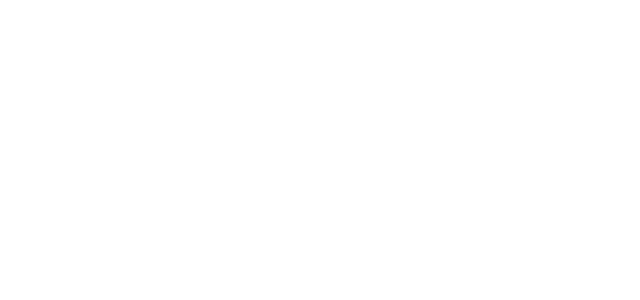
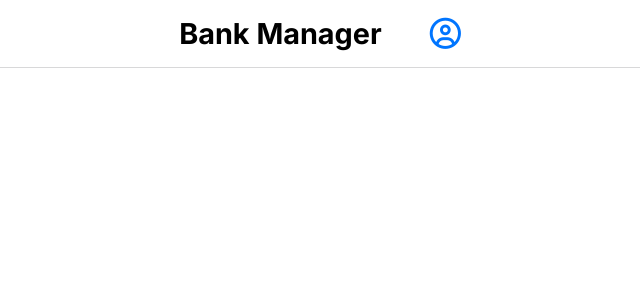
Before and after one commit to hadiashah01/bank-account-manager, a React (Vite) app: page / in a window 1280 px wide. Shown: the top 300 px of the page, without its empty margins (320-960 px from the left). Built offline with nearby package versions, Linux system fonts and the light colour scheme.

Commit message:
Add Header component and add styling and import it into main.jsx + remove  App component

```diff
--- a/src/App.jsx
+++ /dev/null
@@ -1,13 +0,0 @@
-import { useState } from 'react'
-import './App.css'
-
-function App() {
-  const [count, setCount] = useState(0)
-
-  return (
-    <>
-    </>
-  )
-}
-
-export default App
--- /dev/null
+++ b/src/components/Header/Header.css
@@ -0,0 +1,26 @@
+@import url("https://cdnjs.cloudflare.com/ajax/libs/font-awesome/6.5.1/css/all.min.css");
+@import url("https://fonts.googleapis.com/css2?family=Inter:wght@300;400;500;600;700&display=swap");
+
+.fa-regular {
+  color: #0075ff;
+  font-size: 1.95rem;
+}
+.header {
+   font-family:
+    "Inter",
+    -apple-system,
+    BlinkMacSystemFont,
+    "Segoe UI",
+    Roboto,
+    sans-serif;
+  -webkit-font-smoothing: antialiased;
+  padding-block: 1rem;
+  display: flex;
+  align-items: center;
+  justify-content: center;
+  gap: 3rem;
+  border-bottom: 1px solid rgba(157, 158, 160,0.4);
+}
+h1 {
+    font-size: 1.8rem
+}
--- /dev/null
+++ b/src/components/Header/Header.jsx
@@ -0,0 +1,9 @@
+import "./Header.css";
+export default function Header() {
+  return (
+    <div className="header">
+      <h1>Bank Manager</h1>
+      <i className="fa-regular fa-circle-user"></i>
+    </div>
+  );
+}
--- a/src/index.css
+++ b/src/index.css
@@ -0,0 +1,5 @@
+* {
+  padding: 0;
+  margin: 0;
+  box-sizing: border-box;
+}
--- a/src/main.jsx
+++ b/src/main.jsx
@@ -1,7 +1,7 @@
 import { StrictMode } from "react";
 import { createRoot } from "react-dom/client";
 import "./index.css";
-import App from "./App.jsx";
+import Header from "./components/Header/Header";
 
 function createBankAccount(userFullName, branchInfo, depositAmount) {
   let branchName = branchInfo.branchName;
@@ -41,6 +41,6 @@
 
 createRoot(document.getElementById("root")).render(
   <StrictMode>
-    <App />
+    <Header></Header>
   </StrictMode>,
 );
```
Also changed, not shown: src/App.css (deleted).
